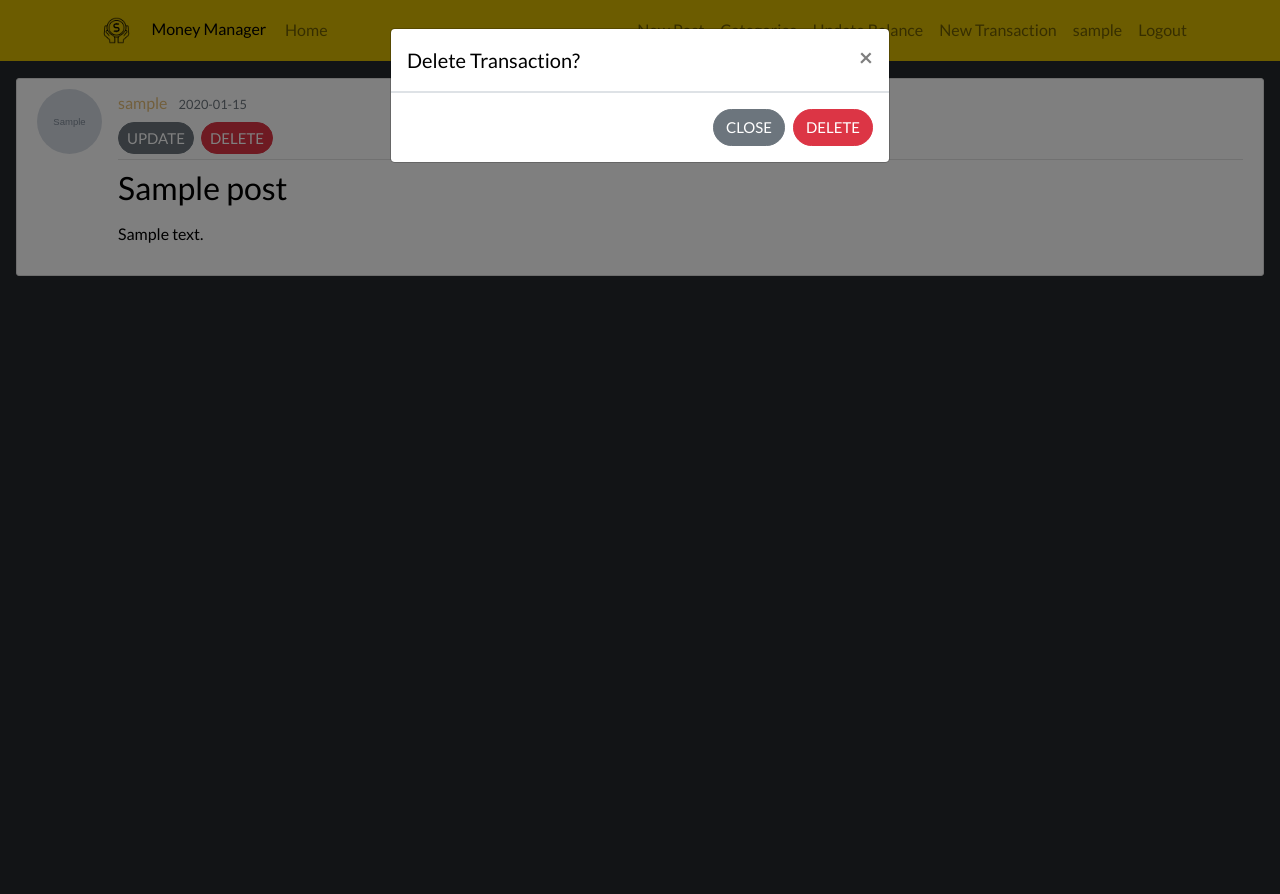
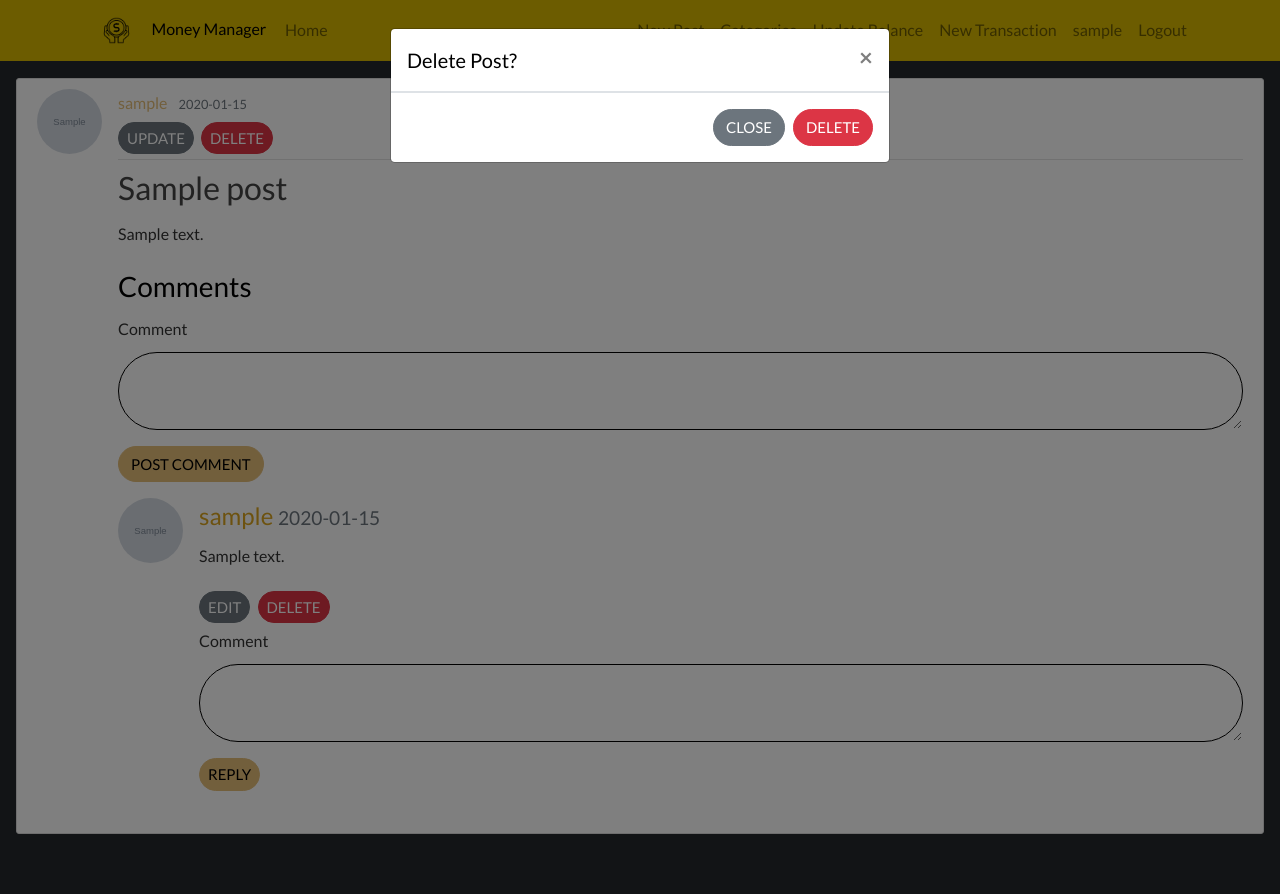
Before and after one commit to amineboubekri/PFA_GM, a Flask app: page /post/1 in a window 1280 px wide, after a click on "DELETE". Run offline with Flask 3, Linux system fonts and the light colour scheme; a user stored in the database is signed in; tables that the repository leaves empty hold one stand-in row (values such as "Sample post"); grey boxes marked "Sample" are stand-in pictures; some libraries are stand-ins or nearby versions.

Commit message:
Comments to the posts added

```diff
--- a/app/forms.py
+++ b/app/forms.py
@@ -101,3 +101,14 @@ class UpdateAccountForm(FlaskForm):
 class UpdateBalanceForm(FlaskForm):
     amount = DecimalField('Amount', validators=[DataRequired(), NumberRange(min=0)], places=2)
     submit = SubmitField('Update Balance')
+
+class CommentForm(FlaskForm):
+    content = TextAreaField('Comment', validators=[DataRequired()])
+    submit = SubmitField('Post Comment')
+
+class UpdateCommentForm(FlaskForm):
+    content = StringField('Content', validators=[DataRequired()])
+    submit = SubmitField('Update')
+
+class DeleteCommentForm(FlaskForm):
+    submit = SubmitField('Delete')
--- a/app/routes.py
+++ b/app/routes.py
@@ -2,9 +2,9 @@ import os
 import secrets
 from datetime import datetime
 from PIL import Image
-from app.models import User, Post, Transaction, Categorie
+from app.models import User, Post, Transaction, Categorie, Comment
 from flask import render_template, url_for, flash, redirect, request, abort
-from app.forms import RegistrationForm, LoginForm, UpdateAccountForm, PostForm, TransactionForm, CategoryForm, UpdateBalanceForm
+from app.forms import RegistrationForm, LoginForm, UpdateAccountForm, PostForm, TransactionForm, CategoryForm, UpdateBalanceForm, CommentForm, UpdateCommentForm
 from app import app, db, bcrypt
 from sqlalchemy import extract
 from flask_login import login_user, current_user, logout_user, login_required
@@ -150,10 +150,40 @@ def new_post():
     return render_template('create_post.html',nav="yes", title='New Post', form=form, legend="New Post")
 
 
-@app.route("/post/<int:post_id>")
+@app.route("/post/<int:post_id>", methods=['GET', 'POST'])
 def post(post_id):
     post = Post.query.get_or_404(post_id)
-    return render_template('post.html', title=post.title, post=post, nav="yes")
+    form = CommentForm()
+    reply_form = CommentForm()
+
+    if form.validate_on_submit():
+        comment = Comment(content=form.content.data, author=current_user, post=post)
+        db.session.add(comment)
+        db.session.commit()
+        flash('Your comment has been posted.', 'success')
+        return redirect(url_for('post', post_id=post.id))
+
+    comments = Comment.query.filter_by(post_id=post.id, parent_id=None).all()
+    return render_template('post.html', title=post.title, post=post, form=form, comments=comments, reply_form=reply_form, nav="yes")
+
+@app.route("/comment/<int:comment_id>/reply", methods=['POST'])
+@login_required
+def reply_comment(comment_id):
+    comment = Comment.query.get_or_404(comment_id)
+    post = comment.post
+    form = CommentForm()
+
+    if form.validate_on_submit():
+        reply = Comment(content=form.content.data, author=current_user, post=post, parent=comment)
+        db.session.add(reply)
+        db.session.commit()
+        flash('Your reply has been posted.', 'success')
+        return redirect(url_for('post', post_id=post.id))
+
+    comments = Comment.query.filter_by(post_id=post.id, parent_id=None).all()
+    reply_form = form  # Use the same form for replies
+    return render_template('post.html', title=post.title, post=post, form=CommentForm(), comments=comments, reply_form=reply_form, nav="yes")
+
 
 @app.route("/post/<int:post_id>/update", methods=['GET', 'POST'])
 @login_required
@@ -286,7 +316,30 @@ def update_balance():
         return redirect(url_for('account'))
     return render_template('update_balance.html', title='Update Balance', form=form, nav="yes")
 
+@app.route("/comment/<int:comment_id>/update", methods=['POST'])
+@login_required
+def update_comment(comment_id):
+    comment = Comment.query.get_or_404(comment_id)
+    if comment.author != current_user:
+        abort(403)
+    form = CommentForm()
+    if form.validate_on_submit():
+        comment.content = form.content.data
+        db.session.commit()
+        flash('Your comment has been updated.', 'success')
+    return redirect(url_for('post', post_id=comment.post_id))
 
+@app.route('/comment/<int:comment_id>/delete', methods=['POST'])
+@login_required
+def delete_comment(comment_id):
+    comment = Comment.query.get_or_404(comment_id)
+    post_id = comment.post_id
+    if comment.author != current_user:
+        abort(403)
+    db.session.delete(comment)
+    db.session.commit()
+    flash('Your comment has been deleted!', 'success')
+    return redirect(url_for('post', post_id=post_id))
 # @app.route("/login1",methods=['GET', 'POST'])
 # def login2():
 #     form ="hi"
--- a/app/static/main.css
+++ b/app/static/main.css
@@ -76,3 +76,8 @@ a.article-title:hover {
   font-size: 2.5rem;
   color: goldenrod;
 }
+
+.post-username {
+  font-size: 1.5rem;
+  color: goldenrod;
+}
--- a/app/templates/layout.html
+++ b/app/templates/layout.html
@@ -17,9 +17,9 @@
   <link rel="stylesheet" type="text/css" href="{{ url_for('static', filename='style.css') }}" />
   <link rel="stylesheet" type="text/css" href="{{ url_for('static', filename='main.css') }}" />
   {% if title %}
-  <title>Flask Blog - {{ title }}</title>
+  <title>Money Manager {{ title }}</title>
   {% else %}
-  <title>Flask Blog</title>
+  <title>Money Manager</title>
   {% endif %}
 </head>
 
--- a/app/templates/login.html
+++ b/app/templates/login.html
@@ -39,9 +39,6 @@
             <div class="form-group">
                 {{ form.submit(class="btn btn-outline-info") }}
             </div>
-            <small class="text-muted ml-2">
-                <a href="#">Forgot Password?</a>
-            </small>
         </form>
     </div>
     <div class="border-top pt-3">
--- a/app/templates/login2.html
+++ b/app/templates/login2.html
@@ -4,13 +4,12 @@
   <div class="container">
     <div class="row justify-content-center">
       <div class="col-md-6 text-center mb-5">
-        <h2 class="heading-section">Welcome!!!</h2>
       </div>
     </div>
     <div class="row justify-content-center">
       <div class="col-md-6 col-lg-4">
         <div class="login-wrap p-0">
-          <h3 class="mb-4 text-center">Have an account?</h3>
+          <h3 class="mb-4 text-center">LOGIN</h3>
           <form method="POST" action="" class="signin-form">
             {{ form.hidden_tag() }}
             <div class="form-group">
@@ -60,9 +59,6 @@
               </div>
             </div>
 
-            <div class="w-50 text-md-right">
-              <a href="#" style="color: #fff">Forgot Password</a>
-            </div>
           </form>
           <p class="w-100 text-center" style="color: #fff">
             &mdash; Or Sign In With &mdash;
--- a/app/templates/post.html
+++ b/app/templates/post.html
@@ -13,16 +13,109 @@
       </div>
       {% endif %}
     </div>
-    <h2 class="article-title" style="border-color: rgba(0,0,0,0.4); color: black !important;">{{ post.title }}</h2>
-    <p class="article-content" style="border-color: rgba(0,0,0,0.4); color: black !important;">{{ post.content }}</p>
+    <h2 class="article-title">{{ post.title }}</h2>
+    <p class="article-content">{{ post.content }}</p>
+    <div class="comments-section">
+      <h3>Comments</h3>
+      <form action="{{ url_for('post', post_id=post.id) }}" method="POST">
+        {{ form.hidden_tag() }}
+        <div class="form-group">
+          {{ form.content.label(class="form-control-label") }}
+          {{ form.content(class="form-control form-control-lg", style="border-color: rgba(0,0,0.4);color:black !important") }}
+        </div>
+        <div class="form-group">
+          {{ form.submit(class="btn btn-primary") }}
+        </div>
+      </form>
+
+      <!-- Display Comments -->
+      {% for comment in comments %}
+      {% if comment.parent_id is none %}
+      <div class="media mb-3">
+        <img class="rounded-circle article-img" src="{{ url_for('static', filename='profile_pics/' + comment.author.image_file) }}">
+        <div class="media-body">
+          <h5 class="post-username">{{ comment.author.username }} <small class="text-muted">{{ comment.date_posted.strftime('%Y-%m-%d') }}</small></h5>
+          <p>{{ comment.content }}</p>
+          {% if comment.author == current_user %}
+          <button type="button" class="btn btn-secondary btn-sm mt-1 mb-1" onclick="toggleEditForm({{ comment.id }})">Edit</button>
+          <form action="{{ url_for('delete_comment', comment_id=comment.id) }}" method="POST" style="display:inline;">
+            <input type="submit" type="button" class="btn btn-danger btn-sm m-1" value="Delete">
+          </form>
+          <!-- Edit Form -->
+          <form id="edit-form-{{ comment.id }}" action="{{ url_for('update_comment', comment_id=comment.id) }}" method="POST" style="display:none;">
+            {{ form.hidden_tag() }}
+            <div class="form-group">
+              {{ form.content.label(class="form-control-label") }}
+              {{ form.content(class="form-control form-control-lg", style="border-color: rgba(0,0,0.4);color:black !important", value=comment.content) }}
+            </div>
+            <div class="form-group">
+              {{ form.submit(class="btn btn-primary btn-sm", value="Edit Comment") }}
+            </div>
+          </form>
+          {% endif %}
+          <!-- Reply Form -->
+          <form action="{{ url_for('reply_comment', comment_id=comment.id) }}" method="POST">
+            {{ reply_form.hidden_tag() }}
+            <div class="form-group">
+              {{ reply_form.content.label(class="form-control-label") }}
+              {{ reply_form.content(class="form-control form-control-lg", style="border-color: rgba(0,0,0.4);color:black !important") }}
+            </div>
+            <div class="form-group">
+              {{ reply_form.submit(class="btn btn-primary btn-sm", value="Reply") }}
+            </div>
+          </form>
+          <!-- Display Replies -->
+          {% for reply in comment.replies %}
+          <div class="media mt-3">
+            <img class="rounded-circle article-img" src="{{ url_for('static', filename='profile_pics/' + reply.author.image_file) }}">
+            <div class="media-body">
+              <h5 class="post-username">{{ reply.author.username }} <small class="text-muted">{{ reply.date_posted.strftime('%Y-%m-%d') }}</small></h5>
+              <p>{{ reply.content }}</p>
+              {% if reply.author == current_user %}
+              <button type="button" class="btn btn-secondary btn-sm mt-1 mb-1" onclick="toggleEditForm({{ reply.id }})">Edit</button>
+              <form action="{{ url_for('delete_comment', comment_id=reply.id) }}" method="POST" style="display:inline;">
+                <input type="submit" type="button" class="btn btn-danger btn-sm m-1" value="Delete">
+              </form>
+              <!-- Edit Form -->
+              <form id="edit-form-{{ reply.id }}" action="{{ url_for('update_comment', comment_id=reply.id) }}" method="POST" style="display:none;">
+                {{ form.hidden_tag() }}
+                <div class="form-group">
+                  {{ form.content.label(class="form-control-label") }}
+                  {{ form.content(class="form-control form-control-lg", style="border-color: rgba(0,0,0.4);color:black !important", value=reply.content) }}
+                </div>
+                <div class="form-group">
+                  {{ form.submit(class="btn btn-primary btn-sm", value="Edit Comment") }}
+                </div>
+              </form>
+              {% endif %}
+            </div>
+          </div>
+          {% endfor %}
+        </div>
+      </div>
+      {% endif %}
+      {% endfor %}
+    </div>
   </div>
 </article>
+
+<script>
+function toggleEditForm(commentId) {
+    var form = document.getElementById('edit-form-' + commentId);
+    if (form.style.display === 'none') {
+        form.style.display = 'block';
+    } else {
+        form.style.display = 'none';
+    }
+}
+</script>
+
 <!-- Modal -->
 <div class="modal fade" id="deleteModal" tabindex="-1" role="dialog" aria-labelledby="deleteModalLabel" aria-hidden="true">
   <div class="modal-dialog" role="document">
     <div class="modal-content">
       <div class="modal-header">
-        <h5 class="modal-title" id="deleteModalLabel">Delete Transaction?</h5>
+        <h5 class="modal-title" id="deleteModalLabel">Delete Post?</h5>
         <button type="button" class="close" data-dismiss="modal" aria-label="Close">
           <span aria-hidden="true">&times;</span>
         </button>
--- a/app/templates/register2.html
+++ b/app/templates/register2.html
@@ -3,7 +3,6 @@
   <div class="container">
     <div class="row justify-content-center">
       <div class="col-md-6 text-center mb-5">
-        <h2 class="heading-section">Welcome!!!</h2>
       </div>
     </div>
     <div class="row justify-content-center">
--- a/app/templates/update_balance.html
+++ b/app/templates/update_balance.html
@@ -4,6 +4,10 @@
     <div class="media-body">
         <h1>Update Balance</h1>
         <form method="POST" action="">
+            <select style="border-color: rgba(0,0,0.4);color:black !important" name="year" class="form-control mr-2">
+                  <option style="border-color: rgba(0,0,0.4);color:black !important" value="montant" {% if year == selected_year %}selected{% endif %}> Ajouter</option>
+                  <option style="border-color: rgba(0,0,0.4);color:black !important" value="montant" {% if year == selected_year %}selected{% endif %}> Reduir</option>
+              </select>
             {{ form.hidden_tag() }}
             <div class="form-group">
                 {{ form.amount.label(class="form-control-label", style="color:black;") }}
```
Also changed, not shown: app/models.py (+14 -2 lines), app/templates/update_comment.html (added, +22 -0 lines), migrations/versions/197765150187_.py (added, +32 -0 lines), migrations/versions/3b67dc041e19_.py (added, +45 -0 lines), migrations/versions/ac5f2428cc53_.py (added, +38 -0 lines), migrations/versions/f8123e6b5d67_.py (added, +38 -0 lines).
